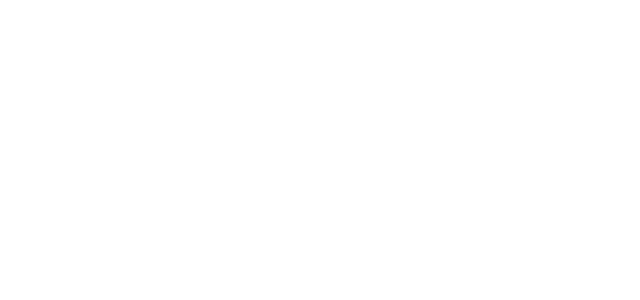
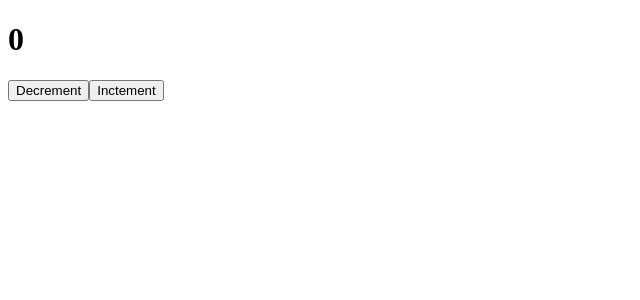
Before and after one commit to EugeneVakarchuk/ulbi_tv_course, a React (Create React App) app: page / in a window 1280 px wide. Shown: the top 300 px of the page, without its empty margins (0-640 px from the left). Built offline with nearby package versions, Linux system fonts and the light colour scheme.

Commit message:
create elementar "useState" component

```diff
--- a/src/App.js
+++ b/src/App.js
@@ -1,9 +1,22 @@
-import React from 'react'
+import React, { useState } from 'react'
 
 function App() {
+
+  const [likes, setLikes] = useState(0);
+
+  function increment() {
+    setLikes(likes + 1)
+  }
+
+  function decrement() {
+    setLikes(likes - 1)
+  }
+
   return (
     <div className="App">
-
+      <h1>{likes}</h1>
+      <button onClick={decrement}>Decrement</button>
+      <button onClick={increment}>Inctement</button>
     </div>
   );
 }
--- a/src/index.js
+++ b/src/index.js
@@ -4,7 +4,5 @@
 
 const root = ReactDOM.createRoot(document.getElementById('root'));
 root.render(
-  <React.StrictMode>
-    <App />
-  </React.StrictMode>
+  <App />
 );
```
